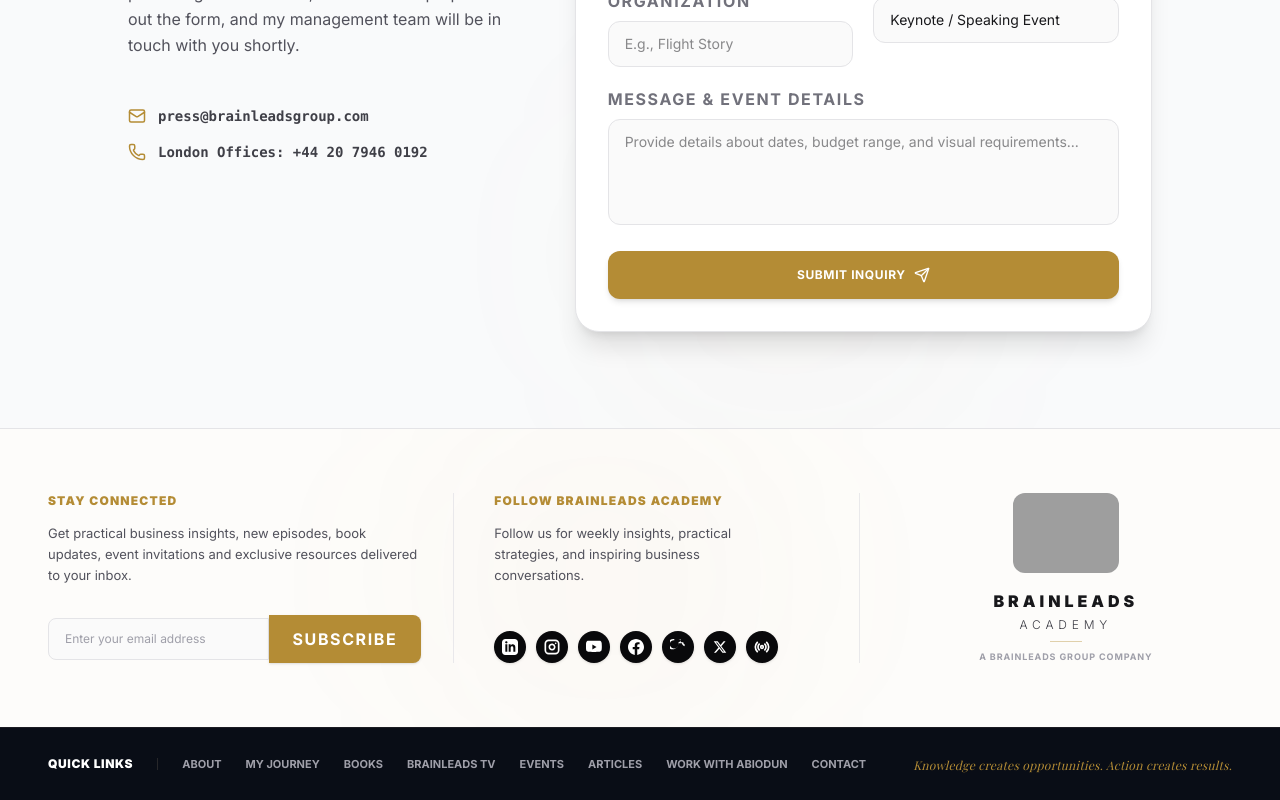
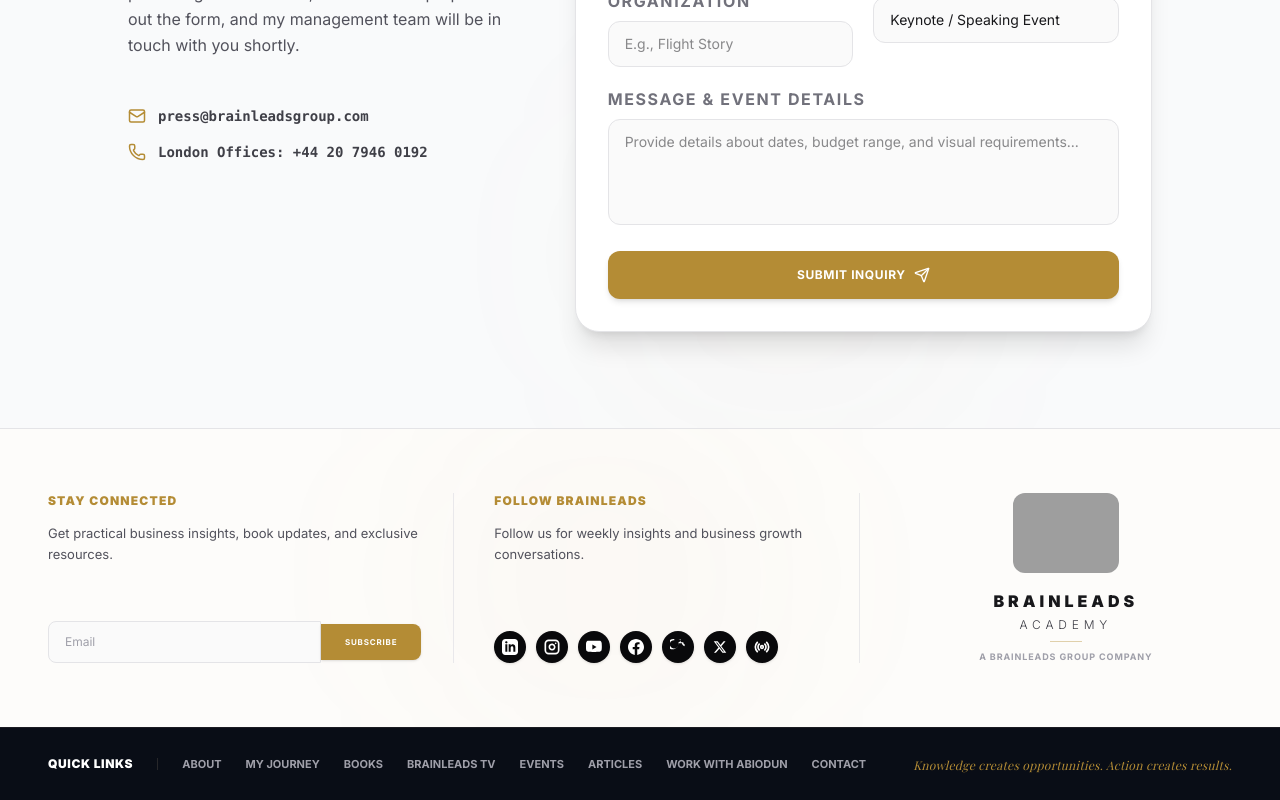
Before and after one commit to gbakidzsunday-maker/Abiodun-Brainard, a React (Vite) app: page / in a window 1280 px wide. Shown: the part 7141-7941 px from the top of the page. Built offline with nearby package versions, Linux system fonts and the light colour scheme; grey boxes are pictures that could not be loaded; a web font is replaced by a local one.

Commit message:
style(footer): refactor layout and responsive typography
Adjust grid structure and text sizes in the footer to improve mobile responsiveness and visual alignment.

```diff
--- a/src/components/Footer.tsx
+++ b/src/components/Footer.tsx
@@ -91,100 +91,102 @@
   return (
     <footer className="w-full">
       {/* ================= TOP BRANDING BAND ================= */}
-      <div className="bg-[#FDFCFA] border-t border-zinc-200 py-16 px-6 sm:px-8 lg:px-12 relative overflow-hidden">
+      <div className="bg-[#FDFCFA] border-t border-zinc-200 py-12 sm:py-16 px-4 sm:px-8 lg:px-12 relative overflow-hidden">
         {/* Background ambient lighting */}
         <div className="absolute top-1/2 left-1/3 -translate-y-1/2 w-[350px] h-[350px] bg-[#B48C35]/3 rounded-full blur-[100px] pointer-events-none" />
 
         <div className="max-w-7xl mx-auto relative z-10">
-          <div className="grid grid-cols-1 lg:grid-cols-12 gap-12 lg:gap-8 items-stretch">
+          <div className="grid grid-cols-3 gap-3 sm:gap-6 md:gap-8 items-stretch">
 
             {/* COLUMN 1: STAY CONNECTED */}
-            <div className="lg:col-span-4 flex flex-col justify-between space-y-6">
-              <div className="space-y-3.5">
-                <h4 className="font-sans text-xs font-black tracking-widest text-[#B48C35] uppercase">
+            <div className="flex flex-col justify-between space-y-4 sm:space-y-6">
+              <div className="space-y-2 sm:space-y-3.5">
+                <h4 className="font-sans text-[9px] sm:text-xs font-black tracking-widest text-[#B48C35] uppercase">
                   STAY CONNECTED
                 </h4>
-                <p className="font-sans text-zinc-600 text-xs md:text-[13px] leading-relaxed max-w-sm">
-                  Get practical business insights, new episodes, book updates, event invitations and exclusive resources delivered to your inbox.
+                <p className="font-sans text-zinc-600 text-[10px] sm:text-xs md:text-[13px] leading-relaxed max-w-sm">
+                  Get practical business insights, book updates, and exclusive resources.
                 </p>
               </div>
 
               <div className="w-full max-w-sm">
                 {!subscribed ? (
-                  <form onSubmit={handleSubscribe} className="flex items-center w-full">
+                  <form onSubmit={handleSubscribe} className="flex flex-col sm:flex-row items-stretch sm:items-center w-full gap-1.5 sm:gap-0">
                     <input
                       type="email"
                       required
-                      placeholder="Enter your email address"
+                      placeholder="Email"
                       value={email}
                       onChange={(e) => setEmail(e.target.value)}
-                      className="flex-1 bg-zinc-50 border border-zinc-200 focus:border-[#B48C35]/60 focus:bg-white text-zinc-800 text-xs px-4 py-3 rounded-l-lg outline-none transition-all placeholder:text-zinc-400"
+                      className="flex-1 bg-zinc-50 border border-zinc-200 focus:border-[#B48C35]/60 focus:bg-white text-zinc-800 text-[10px] sm:text-xs px-2.5 sm:px-4 py-2 sm:py-3 rounded-md sm:rounded-none sm:rounded-l-lg outline-none transition-all placeholder:text-zinc-400"
                     />
                     <button
                       type="submit"
-                      className="bg-[#B48C35] hover:bg-[#967128] text-white font-sans text-2xs font-bold tracking-widest uppercase px-6 py-3 rounded-r-lg transition-all shadow-sm flex items-center shrink-0"
+                      className="bg-[#B48C35] hover:bg-[#967128] text-white font-sans text-[8px] sm:text-2xs font-bold tracking-widest uppercase px-3 sm:px-6 py-2 sm:py-3 rounded-md sm:rounded-none sm:rounded-r-lg transition-all shadow-sm flex items-center justify-center shrink-0"
                     >
                       SUBSCRIBE
                     </button>
                   </form>
                 ) : (
-                  <div className="flex items-center space-x-2.5 bg-emerald-50 border border-emerald-100 rounded-lg p-3 text-emerald-800 text-xs">
-                    <Check className="w-4 h-4 text-emerald-600 shrink-0" />
-                    <span>Thank you for subscribing! Check your inbox.</span>
+                  <div className="flex items-center space-x-1.5 bg-emerald-50 border border-emerald-100 rounded-lg p-2 text-emerald-800 text-[9px] sm:text-xs">
+                    <Check className="w-3 h-3 sm:w-4 sm:h-4 text-emerald-600 shrink-0" />
+                    <span>Subscribed successfully!</span>
                   </div>
                 )}
               </div>
             </div>
 
             {/* COLUMN 2: FOLLOW BRAINLEADS ACADEMY */}
-            <div className="lg:col-span-4 lg:border-l lg:border-zinc-200/80 lg:px-10 flex flex-col justify-between space-y-6">
-              <div className="space-y-3.5">
-                <h4 className="font-sans text-xs font-black tracking-widest text-[#B48C35] uppercase">
-                  FOLLOW BRAINLEADS ACADEMY
+            <div className="border-l border-zinc-200/80 pl-3 sm:pl-6 md:pl-10 flex flex-col justify-between space-y-4 sm:space-y-6">
+              <div className="space-y-2 sm:space-y-3.5">
+                <h4 className="font-sans text-[9px] sm:text-xs font-black tracking-widest text-[#B48C35] uppercase">
+                  FOLLOW BRAINLEADS
                 </h4>
-                <p className="font-sans text-zinc-600 text-xs md:text-[13px] leading-relaxed max-w-sm">
-                  Follow us for weekly insights, practical strategies, and inspiring business conversations.
+                <p className="font-sans text-zinc-600 text-[10px] sm:text-xs md:text-[13px] leading-relaxed max-w-sm">
+                  Follow us for weekly insights and business growth conversations.
                 </p>
               </div>
 
               {/* Social Icons row */}
-              <div className="flex flex-wrap gap-2.5 pt-2">
+              <div className="flex flex-wrap gap-1.5 sm:gap-2.5 pt-1 sm:pt-2">
                 {socialLinks.map((social) => (
                   <a
                     key={social.name}
                     href={social.href}
                     target="_blank"
                     rel="noopener noreferrer"
-                    className="w-8 h-8 rounded-full bg-zinc-950 hover:bg-[#B48C35] text-white flex items-center justify-center transition-all duration-300 hover:scale-105 shadow-sm"
+                    className="w-6 h-6 sm:w-8 sm:h-8 rounded-full bg-zinc-950 hover:bg-[#B48C35] text-white flex items-center justify-center transition-all duration-300 hover:scale-105 shadow-sm"
                     title={social.name}
                   >
-                    {social.icon}
+                    <span className="scale-[0.65] sm:scale-100 flex items-center justify-center">
+                      {social.icon}
+                    </span>
                   </a>
                 ))}
               </div>
             </div>
 
             {/* COLUMN 3: LOGO EMBLEM */}
-            <div className="lg:col-span-4 lg:border-l lg:border-zinc-200/80 lg:pl-10 flex flex-col items-center justify-center text-center">
+            <div className="border-l border-zinc-200/80 pl-3 sm:pl-6 md:pl-10 flex flex-col items-center justify-center text-center">
               {/* Logo Image */}
-              <div className="relative group mb-4">
+              <div className="relative group mb-2 sm:mb-4">
                 <img
                   src="https://raw.githubusercontent.com/perfectgbakidz/hostingimage/refs/heads/main/PHOTO-2026-07-14-15-59-36.jpg"
                   alt="Brain Leads Group Logo"
-                  className="h-20 w-auto object-contain rounded-xl"
+                  className="h-10 sm:h-20 w-auto object-contain rounded-lg sm:rounded-xl"
                   referrerPolicy="no-referrer"
                 />
               </div>
 
-              <div className="space-y-1">
-                <h5 className="font-sans text-base font-black tracking-[0.25em] text-zinc-900 uppercase">
+              <div className="space-y-0.5 sm:space-y-1">
+                <h5 className="font-sans text-[9px] sm:text-base font-black tracking-[0.15em] sm:tracking-[0.25em] text-zinc-900 uppercase">
                   BRAINLEADS
                 </h5>
-                <p className="font-sans text-xs font-light tracking-[0.4em] text-zinc-700 uppercase">
+                <p className="font-sans text-[7px] sm:text-xs font-light tracking-[0.2em] sm:tracking-[0.4em] text-zinc-700 uppercase">
                   ACADEMY
                 </p>
-                <div className="w-8 h-[1px] bg-[#B48C35]/40 mx-auto my-2" />
-                <p className="font-sans text-[9px] font-bold tracking-widest text-zinc-400 uppercase">
+                <div className="w-6 sm:w-8 h-[1px] bg-[#B48C35]/40 mx-auto my-1 sm:my-2" />
+                <p className="font-sans text-[6px] sm:text-[9px] font-bold tracking-wider sm:tracking-widest text-zinc-400 uppercase">
                   A BRAINLEADS GROUP COMPANY
                 </p>
               </div>
@@ -195,69 +197,69 @@
       </div>
 
       {/* ================= BOTTOM METRICS/LINKS BAND ================= */}
-      <div className="bg-[#090D16] border-t border-zinc-800/60 py-6 px-6 sm:px-8 lg:px-12">
-        <div className="max-w-7xl mx-auto flex flex-col md:flex-row justify-between items-center gap-6">
+      <div className="bg-[#090D16] border-t border-zinc-800/60 py-6 px-4 sm:px-8 lg:px-12">
+        <div className="max-w-7xl mx-auto flex flex-col sm:flex-row justify-between items-center gap-4 sm:gap-6">
 
           {/* Quick Links Column */}
-          <div className="flex flex-wrap items-center justify-center md:justify-start gap-x-6 gap-y-3">
-            <span className="font-sans text-xs font-black tracking-wider text-white uppercase">
+          <div className="flex flex-wrap items-center justify-center sm:justify-start gap-x-3 sm:gap-x-6 gap-y-2">
+            <span className="font-sans text-[10px] sm:text-xs font-black tracking-wider text-white uppercase">
               Quick Links
             </span>
             <div className="w-[1px] h-3 bg-zinc-800 hidden sm:block" />
 
             <button
               onClick={() => onNavClick("about")}
-              className="font-sans text-[11px] font-bold text-zinc-400 hover:text-[#B48C35] uppercase transition-colors"
+              className="font-sans text-[10px] sm:text-[11px] font-bold text-zinc-400 hover:text-[#B48C35] uppercase transition-colors"
             >
               About
             </button>
             <button
               onClick={() => onNavClick("about")}
-              className="font-sans text-[11px] font-bold text-zinc-400 hover:text-[#B48C35] uppercase transition-colors"
+              className="font-sans text-[10px] sm:text-[11px] font-bold text-zinc-400 hover:text-[#B48C35] uppercase transition-colors"
             >
               My Journey
             </button>
             <button
               onClick={() => onNavClick("books")}
-              className="font-sans text-[11px] font-bold text-zinc-400 hover:text-[#B48C35] uppercase transition-colors"
+              className="font-sans text-[10px] sm:text-[11px] font-bold text-zinc-400 hover:text-[#B48C35] uppercase transition-colors"
             >
               Books
             </button>
             <button
               onClick={() => onNavClick("ventures")}
-              className="font-sans text-[11px] font-bold text-zinc-400 hover:text-[#B48C35] uppercase transition-colors"
+              className="font-sans text-[10px] sm:text-[11px] font-bold text-zinc-400 hover:text-[#B48C35] uppercase transition-colors"
             >
               Brainleads TV
             </button>
             <button
               onClick={() => onNavClick("ventures")}
-              className="font-sans text-[11px] font-bold text-zinc-400 hover:text-[#B48C35] uppercase transition-colors"
+              className="font-sans text-[10px] sm:text-[11px] font-bold text-zinc-400 hover:text-[#B48C35] uppercase transition-colors"
             >
               Events
             </button>
             <button
               onClick={() => onNavClick("ventures")}
-              className="font-sans text-[11px] font-bold text-zinc-400 hover:text-[#B48C35] uppercase transition-colors"
+              className="font-sans text-[10px] sm:text-[11px] font-bold text-zinc-400 hover:text-[#B48C35] uppercase transition-colors"
             >
               Articles
             </button>
             <button
               onClick={() => onNavClick("contact")}
-              className="font-sans text-[11px] font-bold text-zinc-400 hover:text-[#B48C35] uppercase transition-colors"
+              className="font-sans text-[10px] sm:text-[11px] font-bold text-zinc-400 hover:text-[#B48C35] uppercase transition-colors"
             >
               Work With Abiodun
             </button>
             <button
               onClick={() => onNavClick("contact")}
-              className="font-sans text-[11px] font-bold text-zinc-400 hover:text-[#B48C35] uppercase transition-colors"
+              className="font-sans text-[10px] sm:text-[11px] font-bold text-zinc-400 hover:text-[#B48C35] uppercase transition-colors"
             >
               Contact
             </button>
           </div>
 
           {/* Inspirational Motto Quote */}
-          <div className="text-center md:text-right shrink-0">
-            <span className="font-serif italic text-xs tracking-wide text-[#B48C35]">
+          <div className="text-center sm:text-right shrink-0">
+            <span className="font-serif italic text-[10px] sm:text-xs tracking-wide text-[#B48C35]">
               Knowledge creates opportunities. Action creates results.
             </span>
           </div>
```
